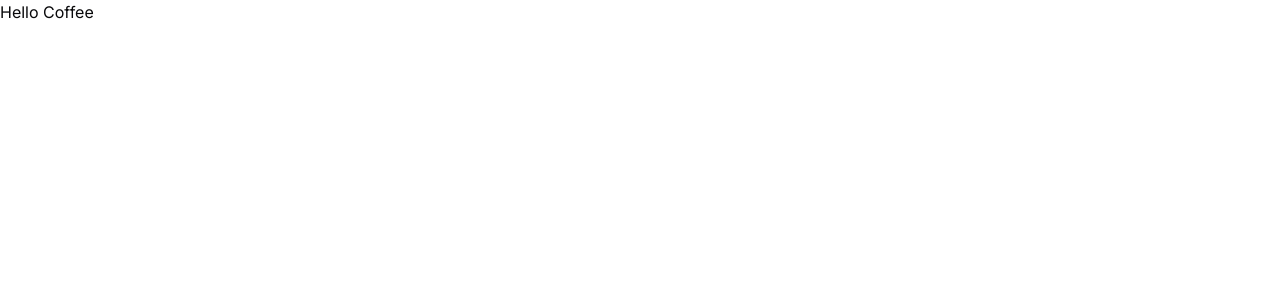
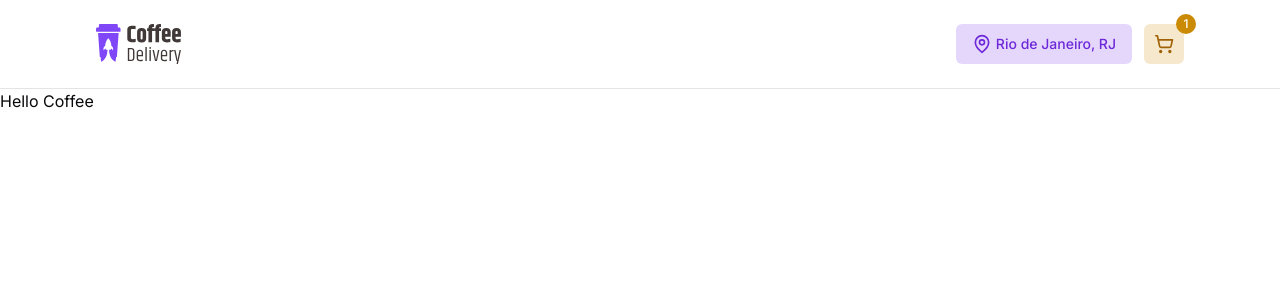
Before and after one commit to JoaoManoelDev/coffee-delivery, a Next.js app: page / in a window 1280 px wide. Shown: the top 300 px of the page. Built offline with nearby package versions, Linux system fonts and the light colour scheme.

Commit message:
feat: create header

```diff
--- a/package.json
+++ b/package.json
@@ -9,6 +9,7 @@
     "lint": "next lint"
   },
   "dependencies": {
+    "@radix-ui/react-slot": "^1.0.2",
     "@types/node": "20.5.9",
     "@types/react": "18.2.21",
     "@types/react-dom": "18.2.7",
--- a/src/app/layout.tsx
+++ b/src/app/layout.tsx
@@ -1,6 +1,8 @@
 import '../styles/globals.css'
 import type { Metadata } from 'next'
 import { Inter } from 'next/font/google'
+
+import { Header } from '@src/components/header'
 
 const inter = Inter({ subsets: ['latin'] })
 
@@ -16,7 +18,10 @@
 }) {
   return (
     <html lang="en">
-      <body className={inter.className}>{children}</body>
+      <body className={inter.className}>
+        <Header />
+        {children}
+      </body>
     </html>
   )
 }
--- /dev/null
+++ b/src/components/header.tsx
@@ -0,0 +1,49 @@
+import Link from "next/link"
+import Image from "next/image"
+import { MapPin, ShoppingCart } from "lucide-react"
+
+import logo from "../assets/coffee-delivery-logo.svg"
+
+import { Shell } from "@src/components/shell"
+import { Button, buttonVariants } from "@src/components/ui/button"
+import { cn } from "@src/lib/utils"
+
+export function Header() {
+  return (
+    <header className="border-b">
+      <Shell className="md:py-6 max-w-6 xl flex justify-between items-center max-w-6xl">
+
+        <Link href="/">
+          <Image
+            alt="logo"
+            src={logo}
+            width={85}
+            height={40}
+            priority={true}
+          />
+        </Link>
+
+        <div className="space-x-3">
+          <div
+            className={cn(buttonVariants({ variant: 'outline' }), 'space-x-1 text-violet-700 bg-violet-600/20 hover:text-violet-700 hover:bg-violet-600/20 border-none')}
+          >
+            <MapPin className="w-5 h-5" />
+            <span className="">Rio de Janeiro, RJ</span>
+          </div>
+
+          <Link href="/complete-order" className="relative">
+            <Button variant="outline" size="icon" className="bg-yellow-600/20 hover:bg-yellow-600/30 border-none">
+              <span
+                className="absolute w-5 h-5 bg-yellow-600 rounded-full -top-6 -right-3 text-white text-xs flex justify-center items-center z-10"
+              >
+                1
+              </span>
+              <ShoppingCart className="w-5 h-5 text-yellow-700" />
+            </Button>
+          </Link>
+        </div>
+
+      </Shell>
+    </header>
+  )
+}
--- /dev/null
+++ b/src/components/shell.tsx
@@ -0,0 +1,36 @@
+import { cva, type VariantProps } from "class-variance-authority"
+
+import { cn } from "@src/lib/utils"
+
+const shellVariants = cva("grid items-center gap-8 pb-8 pt-6 md:py-8", {
+  variants: {
+    variant: {
+      default: "container",
+      sidebar: "",
+      centered: "mx-auto mb-16 mt-20 max-w-md justify-center",
+      markdown: "container max-w-3xl gap-0 py-8 md:py-10 lg:py-10",
+    },
+  },
+  defaultVariants: {
+    variant: "default",
+  },
+})
+
+interface ShellProps
+  extends React.HtmlHTMLAttributes<HTMLDivElement>,
+    VariantProps<typeof shellVariants> {
+  as?: React.ElementType
+}
+
+function Shell({
+  className,
+  as: Comp = "section",
+  variant,
+  ...props
+}: ShellProps) {
+  return (
+    <Comp className={cn(shellVariants({ variant }), className)} {...props}  />
+  )
+}
+
+export { Shell, shellVariants }
--- /dev/null
+++ b/src/components/ui/button.tsx
@@ -0,0 +1,56 @@
+import * as React from "react"
+import { Slot } from "@radix-ui/react-slot"
+import { cva, type VariantProps } from "class-variance-authority"
+
+import { cn } from "@src/lib/utils"
+
+const buttonVariants = cva(
+  "inline-flex items-center justify-center rounded-md text-sm font-medium ring-offset-background transition-colors focus-visible:outline-none focus-visible:ring-2 focus-visible:ring-ring focus-visible:ring-offset-2 disabled:pointer-events-none disabled:opacity-50",
+  {
+    variants: {
+      variant: {
+        default: "bg-primary text-primary-foreground hover:bg-primary/90",
+        destructive:
+          "bg-destructive text-destructive-foreground hover:bg-destructive/90",
+        outline:
+          "border border-input bg-background hover:bg-accent hover:text-accent-foreground",
+        secondary:
+          "bg-secondary text-secondary-foreground hover:bg-secondary/80",
+        ghost: "hover:bg-accent hover:text-accent-foreground",
+        link: "text-primary underline-offset-4 hover:underline",
+      },
+      size: {
+        default: "h-10 px-4 py-2",
+        sm: "h-9 rounded-md px-3",
+        lg: "h-11 rounded-md px-8",
+        icon: "h-10 w-10",
+      },
+    },
+    defaultVariants: {
+      variant: "default",
+      size: "default",
+    },
+  }
+)
+
+export interface ButtonProps
+  extends React.ButtonHTMLAttributes<HTMLButtonElement>,
+    VariantProps<typeof buttonVariants> {
+  asChild?: boolean
+}
+
+const Button = React.forwardRef<HTMLButtonElement, ButtonProps>(
+  ({ className, variant, size, asChild = false, ...props }, ref) => {
+    const Comp = asChild ? Slot : "button"
+    return (
+      <Comp
+        className={cn(buttonVariants({ variant, size, className }))}
+        ref={ref}
+        {...props}
+      />
+    )
+  }
+)
+Button.displayName = "Button"
+
+export { Button, buttonVariants }
```
Also changed, not shown: 1 other file (tests, documents, lock files or other folders).
